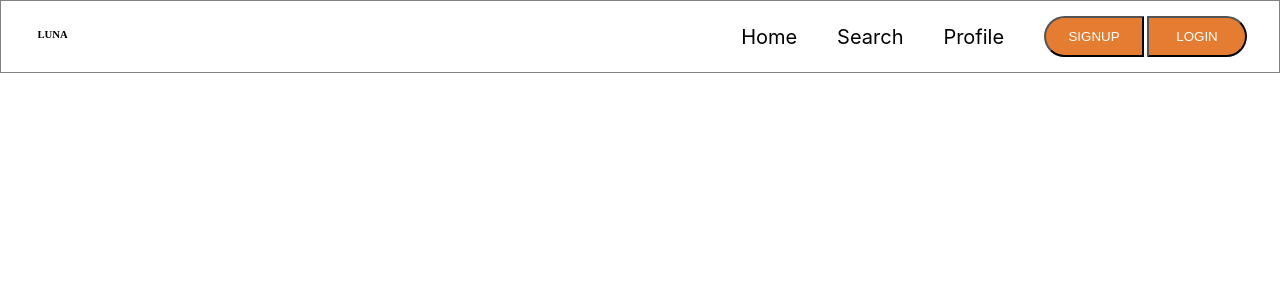
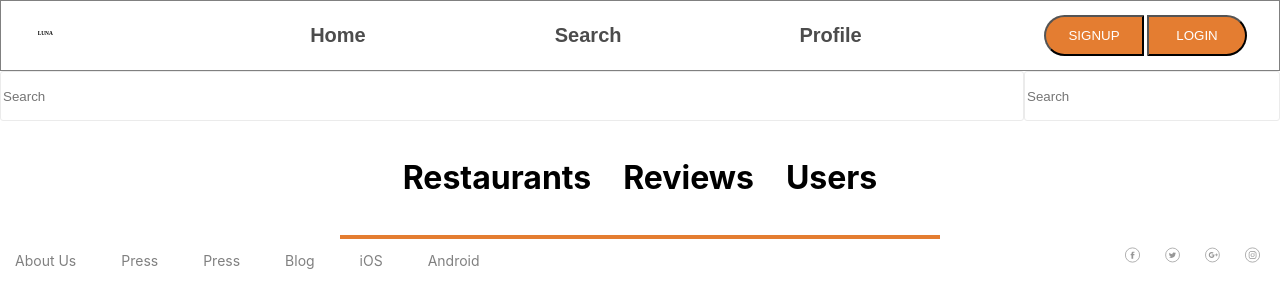
Before and after one commit to Nadyvel/yelp-clone-luna, a React (Create React App) app in the folder frontend/: page /search in a window 1280 px wide. Shown: the top 308 px of the page. Built offline with nearby package versions, Linux system fonts and the light colour scheme.

Commit message:
search page added, fixed other bugs

```diff
--- a/frontend/src/App.js
+++ b/frontend/src/App.js
@@ -2,7 +2,6 @@ import React from "react";
 import Header from './components/Header/Header';
 import "./App.css";
 import { connect } from "react-redux";
-import LandingPage from "./components/LandingPage/LandingPage";
 import Footer from "./components/Footer/footer"
 
 const App = (props) => {
@@ -10,6 +9,7 @@ const App = (props) => {
       <div>
         <Header />
         {props.children}
+        <Footer />
       </div>
 )};
 
--- a/frontend/src/components/Header/Header.css
+++ b/frontend/src/components/Header/Header.css
@@ -7,19 +7,20 @@
 }
 
 .header-left {
-    width: 70%;
     align-self: center;
+    width: 300px;
 }
 
 .header-right {
     display: flex;
     align-items: center;
     justify-content: space-between;
-    width: 50%;
+    width: calc(100% - 200px);
 }
 
 .header-font-size {
     font-size: 20px;
+    font-family: Arial;
 }
 
 
--- a/frontend/src/components/LandingPage/LandingPage.css
+++ b/frontend/src/components/LandingPage/LandingPage.css
@@ -2,7 +2,11 @@
     display: inline-block;
     margin: 0 auto;
     padding-bottom: 10px;
-    box-shadow: 0 19px 0 -15px black;
+    box-shadow: 0 19px 0 -15px #e47d31;
+}
+
+.body {
+    background-color: #f8f8f8;
 }
 
 .restaurant-card-wrapper {
--- a/frontend/src/components/LandingPage/LandingPage.js
+++ b/frontend/src/components/LandingPage/LandingPage.js
@@ -14,15 +14,17 @@ const LandingPage = (props) => {
             <div>
                 <RestaurantBanner/>
             </div>
+            <div className="body">
                 <div className="restaurant-card-wrapper">
                     <h2 className="title">BEST RATED RESTAURANTS</h2>
                     <div className="RestaurantCard-section">
-
                         {props.restaurants.length > 0 &&
-                    [props.restaurants].map((restaurant, index) => {
+                        props.restaurants.map((restaurant, index) => {
+                            console.log('in da map', restaurant)
                             return <RestaurantCard key={index} restaurant={restaurant}/>
                         })
                         }
+                    </div>
                 </div>
             </div>
         </div>
--- a/frontend/src/components/RestaurantCard/RestaurantCard.js
+++ b/frontend/src/components/RestaurantCard/RestaurantCard.js
@@ -6,7 +6,7 @@ const RestaurantCard = props => {
     return (
         <div className="RestaurantCard">
             <h3>{props.restaurant.name}</h3>
-            <h4>{props.restaurant.location}</h4>
+            <h4>{props.restaurant.street + props.restaurant.city}</h4>
             <p>Stars</p>
             <img className="RestaurantCard-img" src={props.restaurant.image} alt="restaurant-image"/>
         </div>
--- /dev/null
+++ b/frontend/src/components/SearchPage/SearchPage.css
@@ -0,0 +1,46 @@
+* {
+    box-sizing: border-box;
+}
+
+.Body {
+    width: 100%;
+}
+
+.SearchBarContainer {
+    display: flex;
+    width: 100%;
+    justify-content: center;
+}
+
+.SearchBar {
+    width: 80%;
+}
+
+.SearchBar input {
+    width: 100%;
+    height: 100%;
+}
+
+.SelectCategory {
+    width: 20%;
+}
+
+.SelectCategory input {
+    width: 100%;
+}
+
+.SearchCategoryBody {
+    display: flex;
+    justify-content: center;
+}
+
+.SearchCategoryContainer {
+    display: flex;
+    justify-content: center;
+    width: 630px;
+    box-shadow: 0 19px 0 -15px #e47d31;
+}
+
+.Link {
+    padding: 1rem;
+}
--- /dev/null
+++ b/frontend/src/components/SearchPage/Searchpage.js
@@ -0,0 +1,43 @@
+import React from "react";
+import {connect} from "react-redux";
+import './SearchPage.css';
+import RestaurantCard from "../RestaurantCard/RestaurantCard";
+
+const SearchPage = (props) => {
+    return (
+        <div className="Body">
+            <div className="SearchBarContainer">
+                <div className="SearchBar">
+                    <input placeholder="Search"/>
+                </div>
+                <div className="SelectCategory">
+                    <input placeholder="Search"/>
+                </div>
+            </div>
+            <div className="SearchCategoryBody">
+                <div className="SearchCategoryContainer">
+                    <h1 className="Link">Restaurants</h1>
+                    <h1 className="Link">Reviews</h1>
+                    <h1 className="Link">Users</h1>
+                </div>
+                <div>
+                    {
+                        props.restaurants.length > 0 &&
+                        props.restaurants.map((restaurant, index) => {
+                            return <RestaurantCard key={index} restaurant={restaurant}/>
+                        })
+                    }
+                </div>
+            </div>
+        </div>
+    )
+}
+
+const mapStateToProps = state => {
+    console.log('mapStateToProps:', state)
+    return {
+        restaurants: state.restaurantReducer.restaurants
+    };
+};
+
+export default connect(mapStateToProps)(SearchPage);
--- a/frontend/src/index.js
+++ b/frontend/src/index.js
@@ -7,13 +7,17 @@ import "./index.css";
 import LandingPage from './components/LandingPage/LandingPage';
 import App from './App';
 import * as serviceWorker from "./serviceWorker";
+import NewRestaurantForm from "./components/NewRestaurantForm/newRestaurantForm";
+import SearchPage from "./components/SearchPage/Searchpage";
 
 ReactDOM.render(
     <Provider store={store}>
         <Router>
             <Switch>
                 <App>
-                    <Route exact path="/" component={LandingPage}/>
+                    <Route exact path="/restaurants" component={LandingPage}/>
+                    <Route exact path="/restaurants/new/" component={NewRestaurantForm}/>
+                    <Route exact path="/search" component={SearchPage}/>
                 </App>
             </Switch>
         </Router>
--- a/frontend/src/store/action/restaurantActions.js
+++ b/frontend/src/store/action/restaurantActions.js
@@ -6,12 +6,12 @@ export const fetchRestaurantDetails = () => async (dispatch, getState) => {
         method: "GET",
         headers
     };
+    console.log('hello')
     const response = await fetch('https://luna-aquarius.propulsion-learn.ch/api/restaurants/', config);
     const data = await response.json();
     const action = {
         type: 'restaurantDetails',
         payload: data
     };
-    console.log('action', action)
     dispatch(action)
 };
--- a/frontend/src/store/index.js
+++ b/frontend/src/store/index.js
@@ -1,8 +1,10 @@
 import { applyMiddleware, createStore } from "redux";
 import thunk from "redux-thunk";
 import rootReducer from "./reducer";
+import { composeWithDevTools } from 'redux-devtools-extension';
 
-const store = createStore(rootReducer, applyMiddleware(thunk));
+
+const store = createStore(rootReducer, composeWithDevTools(applyMiddleware(thunk)));
 store.subscribe(() => {
   console.log("Store: ", store.getState());
 });
```
Also changed, not shown: 1 other file (tests, documents, lock files or other folders). Lines whose indentation alone changed are shown as unchanged.
